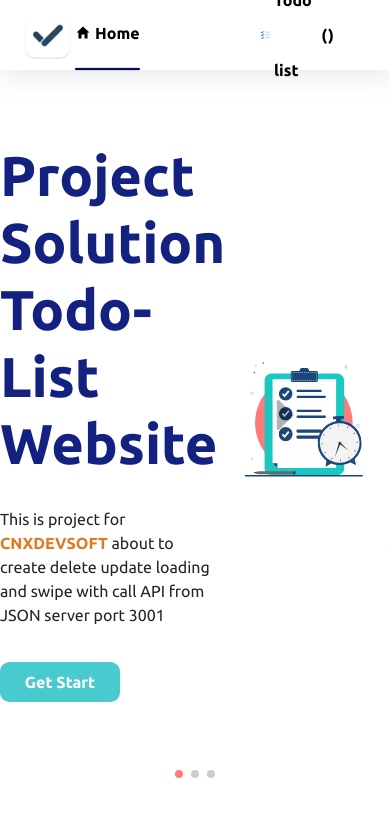
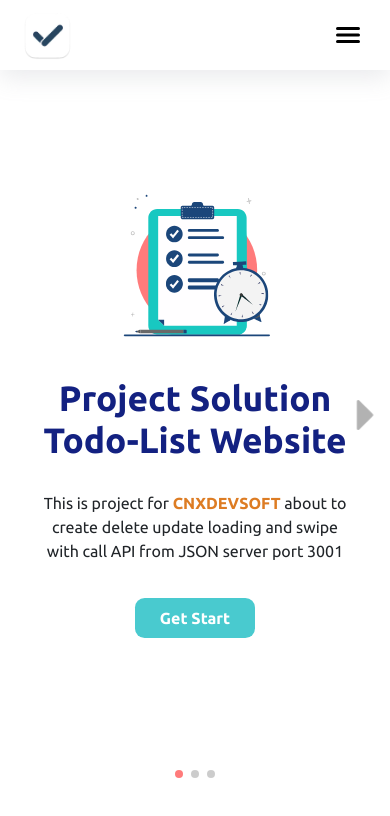
Before and after one commit to nitiwatchaw/Todo-list, a React (Vite) app: page / in a window 390 px wide. Shown: the top 816 px of the page. Built offline with nearby package versions, Linux system fonts and the light colour scheme; no server answers.

Commit message:
responsive

```diff
--- a/src/App.jsx
+++ b/src/App.jsx
@@ -25,7 +25,6 @@ function App() {
         <Routes location={location} key={location.pathname} >
           <Route path='/' element={<Home />} />
 
-
           <Route path='/swiper' element={<Slide  />} />
 
 
--- a/src/components/Form/add/Form.css
+++ b/src/components/Form/add/Form.css
@@ -14,7 +14,7 @@
 }
 
 .form-container form textarea {
-
+    width: 100%;
     margin: 0 auto;
     border: 1px solid black;
     border-radius: .6rem;
@@ -24,7 +24,8 @@
     font-size: 1.2rem;
 }
 
-.form-container form .wrap-userID , .form-container form .wrap-desc {
+.form-container form .wrap-userID,
+.form-container form .wrap-desc {
     display: flex;
     flex-direction: column;
 }
@@ -131,3 +132,24 @@ input[type="checkbox"]:checked::after {
     display: block;
     line-height: 45px;
 }
+
+@media (max-width:745px) {
+    .form-container form .wrap-btn {
+        flex-direction: column;
+        justify-content: center;
+        gap: 20px;
+    }
+    .form-container form{
+        gap: 0;
+    }
+    .form-container form button {
+        width: 100%;
+    }
+
+    .form-container {
+        width: 100%;
+    }
+    .form-container h2{
+       margin: 40px 0 20px 0;
+    }
+}
--- a/src/components/Form/add/Form.jsx
+++ b/src/components/Form/add/Form.jsx
@@ -39,7 +39,7 @@ const Form = () => {
                     </div>
                     <div className="wrap-desc">
                         <label htmlFor="">Description</label>
-                        <textarea placeholder='add some action' onChange={(e) => { setTodo(e.target.value) }} rows="4" cols="50" />
+                        <textarea placeholder='add some action' onChange={(e) => { setTodo(e.target.value) }} rows="4"  />
                     </div>
                     <div className="wrap-checkbox">
                         <input type="checkbox" id="complete" checked={completed} name="complete" onChange={(e) => { setCompleted(e.target.checked) }} />
--- a/src/components/Form/update/Update.css
+++ b/src/components/Form/update/Update.css
@@ -54,21 +54,31 @@
     flex-direction: column;
     gap: 20px;
 }
-.modal-content .wrap-btn .update--btn{
+
+.modal-content .wrap-btn .update--btn {
     border: 0;
     color: white;
     height: 40px;
     border-radius: .3rem;
     background-color: rgb(50, 98, 241);
 }
-.modal-content .wrap-btn .cancle--btn{
+
+.modal-content .wrap-btn .cancle--btn {
     border: 0;
     color: black;
     height: 40px;
     border-radius: .3rem;
 
 }
-.modal-content .wrap-btn .cancle--btn a{
+
+.modal-content .wrap-btn .cancle--btn a {
     text-decoration: none;
     color: black;
 }
+
+@media (max-width:745px) {
+    .modal-dialog {
+        min-width: 300px;
+        padding: 50px;
+    }
+}
--- a/src/components/Header/Header.css
+++ b/src/components/Header/Header.css
@@ -21,6 +21,7 @@
     flex-grow: 1;
     justify-content: center;
     height: 100%;
+    transition-duration: 200ms;
 }
 
 .header ul li {
@@ -54,7 +55,7 @@
 }
 
 .header ul a:hover::after {
-    border-bottom: 3px solid #060957;
+    border-bottom: 3px solid #9fa1e6;
 }
 
 .header ul a:hover {
@@ -70,3 +71,85 @@
 .nav-active::after {
     border-bottom: 3px solid #060957 !important;
 }
+
+/* mobile */
+.header .menu-bar {
+    background-color: transparent;
+    border: none;
+    font-size: 2rem;
+    display: none;
+
+}
+
+.btn-close {
+    display: none;
+}
+
+@media (max-width:620px) {
+    .header .menu-bar {
+        display: flex;
+        align-items: center;
+    }
+
+    .header ul {
+        right: -250px;
+        position: fixed;
+        width: 220px;
+        flex-direction: column;
+        background-color: white;
+        top: 0;
+        box-shadow: rgba(100, 100, 111, 0.2) 0px 7px 29px 0px;
+    }
+
+    .header ul.active {
+        right: 0;
+    }
+
+    .header ul li {
+        height: 100px;
+        width: 100%;
+    }
+
+    .header ul li a {
+        justify-content: center;
+        font-size: 1.1rem;
+    }
+
+    .header ul a::after {
+        height: 100%;
+        width: 0px;
+        right: -2.5px;
+        top: 0;
+        z-index: 120;
+        background-color: #9fa1e6;
+        border-bottom: 0px;
+    }
+
+    .header ul a:hover::after {
+        width: 6px;
+
+    }
+
+    .header ul a:hover {
+        transform: translateX(-3.5px);
+
+    }
+
+    .header ul .nav-active {
+        transform: translateX(-3.5px);
+    }
+
+    .header ul .nav-active::after {
+        width: 6px;
+        background-color: #060957;
+    }
+
+    .btn-close {
+        display: block;
+        position: absolute;
+        top: 12px;
+        left: 12px;
+    }
+
+
+}
--- a/src/components/Header/Header.jsx
+++ b/src/components/Header/Header.jsx
@@ -1,4 +1,4 @@
-import React from 'react'
+import React, { useState, useEffect, useRef } from 'react'
 import './Header.css'
 import icon from '../../img/icon.webp'
 import { IoMdHome } from "react-icons/io";
@@ -6,31 +6,53 @@ import { FcTodoList } from "react-icons/fc";
 import { BsClipboardCheckFill } from "react-icons/bs";
 import { Link, NavLink } from 'react-router-dom'
 import { useQuery } from 'react-query'
+import { IoMenu } from "react-icons/io5";
 const Header = ({ fetchData }) => {
 
     let activeClassName = "nav-active"
     const { data } = useQuery('todo', fetchData)
 
+    const [open, setOpen] = useState(false)
+
+    const menuRef = useRef();
+
+    useEffect(() => {
+        const clickOutSide = (event) => {
+            if (menuRef.current && !menuRef.current.contains(event.target)) {
+                setOpen(false);
+            }
+        }
+
+        document.addEventListener('mousedown', clickOutSide)
+        return () => {
+            document.removeEventListener('mousedown', clickOutSide);
+        };
+    }, [open])
+
+
+
     return (
-        <div className='header'>
+        <div className='header' >
             <Link to="/"> <img src={icon} alt="" width={55} /></Link>
-
-            <ul>
+            <button onClick={() => { setOpen(!open) }} className='menu-bar'> <IoMenu /></button>
+            <ul className={`${open ? "active" : ""}`} ref={menuRef} >
                 <li>
                     <NavLink to="/" className={({ isActive }) => isActive ? activeClassName : undefined}><IoMdHome />Home</NavLink>
                 </li>
                 <li>
                     <NavLink to="/todo" className={
                         ({ isActive }) => isActive ? activeClassName : undefined
-
                     }>
-                        <FcTodoList />Todo list <span>({data?.data.length})</span>
+                        <FcTodoList />List <span>({data?.data.length})</span>
                     </NavLink>
                 </li>
                 <li>
                     <NavLink to="/todo-completed" className={({ isActive }) => isActive ? activeClassName : undefined}><BsClipboardCheckFill /> Completed</NavLink>
                 </li>
+
+                <button onClick={() => { setOpen(!open) }} className='btn-close'></button>
             </ul>
+
         </div >
     )
 }
--- a/src/components/Home/Home.css
+++ b/src/components/Home/Home.css
@@ -6,6 +6,7 @@
     align-items: center;
     justify-content: center;
     min-height: calc(100vh - 0px);
+    padding: 70px 30px 0px 30px;
 }
 
 .home-container .title {
@@ -59,3 +60,26 @@
 .home-container .title a:hover {
     filter: brightness(110%);
 }
+
+@media (max-width:1024px) {
+    .home-container {
+        padding: 40px 40px 0px 40px;
+        display: flex;
+        flex-direction: column;
+        width: 100%;
+        justify-content: flex-start;
+        margin-top: 120px;
+        min-height: calc(100vh - 120px);
+    }
+
+    .home-container .title {
+        order: 2;
+        text-align: center;
+        justify-content: center;
+        align-items: center;
+    }
+    .home-container .title h1{
+        font-size: 2.2rem;
+    }
+
+}
--- a/src/components/Home/Home.jsx
+++ b/src/components/Home/Home.jsx
@@ -6,11 +6,12 @@ import { motion } from 'framer-motion'
 const Home = () => {
     return (
         <>
-            <motion.div
+            <motion.div className='home'
                 initial={{ y: "-100%" }}
                 animate={{ y: "0%" }}
                 transition={{ duration: 0.4, ease: "easeIn" }}
-                exit={{ y: "-100%" }}>
+                exit={{ y: "-100%" }}
+                >
                 <Slide />
             </motion.div>
         </>
--- a/src/components/Home/swiper/Slide.jsx
+++ b/src/components/Home/swiper/Slide.jsx
@@ -39,7 +39,9 @@ const Slide = () => {
                             </p>
                             <Link className='view' to="/todo">Get Start</Link>
                         </div>
-                        <Lottie animationData={animationData} className='ani' />
+                        <div className="ani-container">
+                            <Lottie animationData={animationData} className='ani' />
+                        </div>
                     </div>
 
                 </SwiperSlide>
@@ -51,7 +53,9 @@ const Slide = () => {
                             </p>
                             <Link style={{ backgroundColor: "rgb(101 138 242)" }} className='view' to="/todo">Get Start</Link>
                         </div>
-                        <Lottie animationData={animationData2} className='ani' />
+                        <div className="ani-container">
+                            <Lottie animationData={animationData2} className='ani' />
+                        </div>
                     </div>
                 </SwiperSlide>
                 <SwiperSlide>
@@ -62,7 +66,9 @@ const Slide = () => {
                             </p>
                             <Link className='view' to="/todo">Get Start</Link>
                         </div>
-                        <Lottie animationData={animationData3} className='ani' />
+                        <div className="ani-container">
+                            <Lottie animationData={animationData3} className='ani' />
+                        </div>
                     </div>
                 </SwiperSlide>
 
--- a/src/components/Home/swiper/styles.css
+++ b/src/components/Home/swiper/styles.css
@@ -30,11 +30,13 @@
 .swiper-button-prev,
 .swiper-rtl .swiper-button-next {
     left: 90px !important;
+    z-index: 500;
 }
 
 .swiper-button-next,
 .swiper-rtl .swiper-button-prev {
     right: 90px !important;
+    z-index: 500;
 }
 
 .swiper-button-prev:after,
@@ -67,9 +69,53 @@
     height: 30px;
     opacity: .3;
 }
-.swiper-pagination-bullet-active{
+
+.swiper-pagination-bullet-active {
     background-color: #ff7b7b !important;
 }
-.swiper-pagination{
+
+.swiper-pagination {
     bottom: 60px !important;
 }
+
+@media (max-width:1300px) {
+
+    .swiper-button-prev,
+    .swiper-rtl .swiper-button-next {
+        left: 50px !important;
+    }
+
+    .swiper-button-next,
+    .swiper-rtl .swiper-button-prev {
+        right: 50px !important;
+    }
+
+}
+
+@media (max-width:1024px) {
+
+    .swiper-button-prev,
+    .swiper-rtl .swiper-button-next {
+        left: 10px !important;
+    }
+
+    .swiper-button-next,
+    .swiper-rtl .swiper-button-prev {
+        right: 10px !important;
+    }
+
+    .ani-container {
+        width: 100%;
+        display: grid;
+        place-items: center;
+
+    }
+
+    .ani {
+        width: 70%;
+        max-width: 250px;
+        margin: 0 auto;
+
+    }
+
+}
--- a/src/components/todolist/TodoList.css
+++ b/src/components/todolist/TodoList.css
@@ -187,3 +187,10 @@
     transform: translate(-50%, -50%);
 
 }
+@media (max-width:765px) {
+    .container-todo .title {
+        flex-direction: column;
+        gap: 30px;
+        margin-top: 60px;
+    }
+}
```
